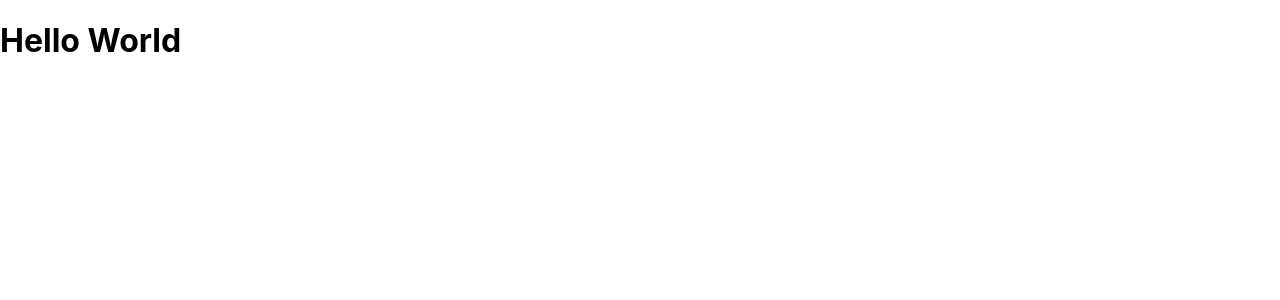
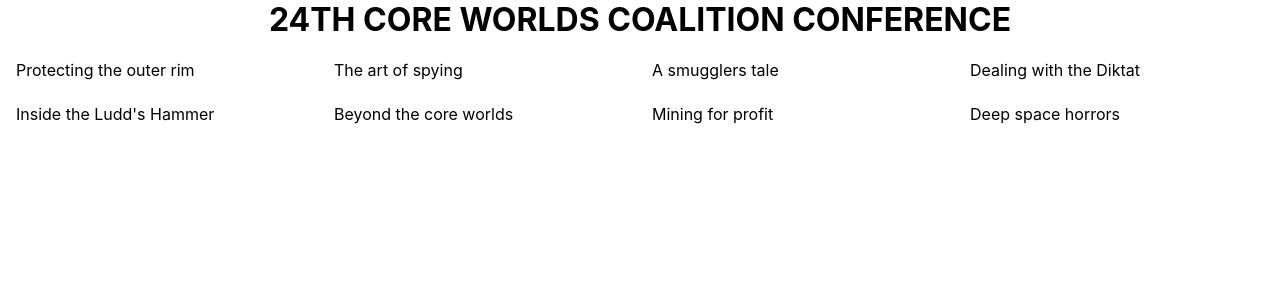
Before and after one commit to Anton-Tretiak/React-dashboard, a React (Create React App) app: page / in a window 1280 px wide. Shown: the top 300 px of the page. Built offline with nearby package versions, Linux system fonts and the light colour scheme.

Commit message:
Create: - PageTitle component - EventBoard component

```diff
--- a/src/App.jsx
+++ /dev/null
@@ -1,8 +0,0 @@
-
-function App() {
-  return(
-      <h1>Hello World</h1>
-  )
-}
-
-export default App;
--- /dev/null
+++ b/src/components/App.jsx
@@ -0,0 +1,14 @@
+import {PageTitle} from "./PageTitle/PageTitle";
+import {EventBoard} from "./EventBoard/EventBoard";
+import upcomingEvents from '../upcoming-events.json'
+
+export function App() {
+  return(
+      <div>
+        <PageTitle text = '24th Core Worlds Coalition Conference' />
+        <EventBoard events={ upcomingEvents } />
+      </div>
+  )
+}
+
+export default App;
--- /dev/null
+++ b/src/components/EventBoard/EventBoard.jsx
@@ -0,0 +1,10 @@
+import css from './EventBoard.module.css';
+
+export const EventBoard = ({ events }) => {
+  console.log(events);
+  return (
+      <div className={css.eventBoard}>
+        {events.map(event => <div key={event.name}>{event.name}</div>)}
+      </div>
+  )
+}
--- /dev/null
+++ b/src/components/EventBoard/EventBoard.module.css
@@ -0,0 +1,7 @@
+.eventBoard {
+    display: grid;
+    grid-template-columns: repeat(auto-fit, minmax(240px, auto));
+    gap: 24px;
+    padding-left: 16px;
+    padding-right: 16px;
+}
--- /dev/null
+++ b/src/components/PageTitle/PageTitle.jsx
@@ -0,0 +1,10 @@
+import PropTypes from 'prop-types';
+import css from './PageTitle.module.css';
+
+export const PageTitle = ({ text }) => {
+  return <h1 className={css.title}>{ text }</h1>;
+}
+
+PageTitle.propTypes = {
+  text: PropTypes.string.isRequired,
+}
--- /dev/null
+++ b/src/components/PageTitle/PageTitle.module.css
@@ -0,0 +1,5 @@
+.title {
+    margin-top: 0;
+    text-align: center;
+    text-transform: uppercase;
+}
--- a/src/index.js
+++ b/src/index.js
@@ -1,7 +1,7 @@
 import React from 'react';
 import ReactDOM from 'react-dom/client';
 import './index.css';
-import App from './App';
+import App from './components/App';
 
 const root = ReactDOM.createRoot(document.getElementById('root'));
 root.render(
--- /dev/null
+++ b/src/upcoming-events.json
@@ -0,0 +1,82 @@
+[
+  {
+    "name": "Protecting the outer rim",
+    "location": "Corvus, Jangala",
+    "speaker": "Jacob Mercer",
+    "type": "free",
+    "time": {
+      "start": "2022-02-17T14:30:00",
+      "end": "2022-02-17T16:30:00"
+    }
+  },
+  {
+    "name": "The art of spying",
+    "location": "Barad sector, Asharu",
+    "speaker": "Artemis Tau",
+    "type": "free",
+    "time": {
+      "start": "2022-04-12T18:00:00",
+      "end": "2022-04-12T19:00:00"
+    }
+  },
+  {
+    "name": "A smugglers tale",
+    "location": "Atzlan, Nachiketa",
+    "speaker": "Kai Takeda",
+    "type": "paid",
+    "time": {
+      "start": "2022-06-23T17:00:00",
+      "end": "2022-06-23T17:30:00"
+    }
+  },
+  {
+    "name": "Dealing with the Diktat",
+    "location": "Duzhank, Sindria",
+    "speaker": "Solomon Fokes",
+    "type": "vip",
+    "time": {
+      "start": "2022-09-03T12:30:00",
+      "end": "2022-09-03T18:30:00"
+    }
+  },
+  {
+    "name": "Inside the Ludd's Hammer",
+    "location": "Hybrasil, Culann",
+    "speaker": "Adrian Cross",
+    "type": "free",
+    "time": {
+      "start": "2023-03-07T15:00:00",
+      "end": "2023-03-07T17:30:00"
+    }
+  },
+  {
+    "name": "Beyond the core worlds",
+    "location": "Magec, Achaman",
+    "speaker": "Apollo Pillai",
+    "type": "vip",
+    "time": {
+      "start": "2023-05-21T12:00:00",
+      "end": "2023-05-21T14:00:00"
+    }
+  },
+  {
+    "name": "Mining for profit",
+    "location": "Yma, Qaras",
+    "speaker": "Archibald Yurzi",
+    "type": "paid",
+    "time": {
+      "start": "2023-08-26T19:00:00",
+      "end": "2023-08-26T19:45:00"
+    }
+  },
+  {
+    "name": "Deep space horrors",
+    "location": "Samarra, Eventide",
+    "speaker": "Luke Xamarin",
+    "type": "free",
+    "time": {
+      "start": "2023-11-02T18:30:00",
+      "end": "2023-11-02T20:00:00"
+    }
+  }
+]
```
